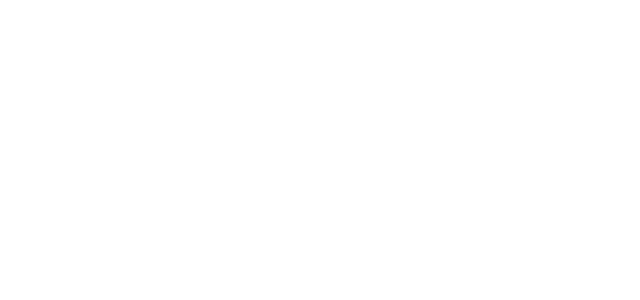
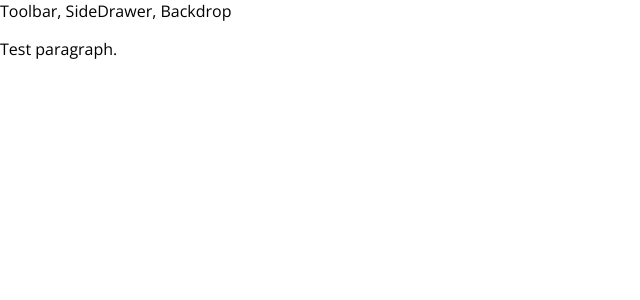
Before and after one commit to miguelthedev/Burger-App, a React app: page / in a window 1280 px wide. Shown: the top 300 px of the page, without its empty margins (0-640 px from the left). Built offline with nearby package versions, Linux system fonts and the light colour scheme.

Commit message:
Created the Layout component.

```diff
--- a/src/App.js
+++ b/src/App.js
@@ -1,10 +1,13 @@
 import React, { Component } from 'react';
+import Layout from './components/Layout/Layout';
 
 class App extends Component {
   render() {
     return (
       <div>
-
+        <Layout>
+          <p>Test paragraph.</p>
+        </Layout>
       </div>
     );
   }
--- /dev/null
+++ b/src/components/Layout/Layout.js
@@ -0,0 +1,15 @@
+import React from 'react';
+import Aux from '../../hoc/Aux';
+
+const Layout = props => (
+  <Aux>
+    <div>
+      Toolbar, SideDrawer, Backdrop
+    </div>
+    <main>
+      {props.children}
+    </main>
+  </Aux>
+);
+
+export default Layout;
--- /dev/null
+++ b/src/hoc/Aux.js
@@ -0,0 +1,3 @@
+const Aux = props => props.children;
+
+export default Aux;
```
